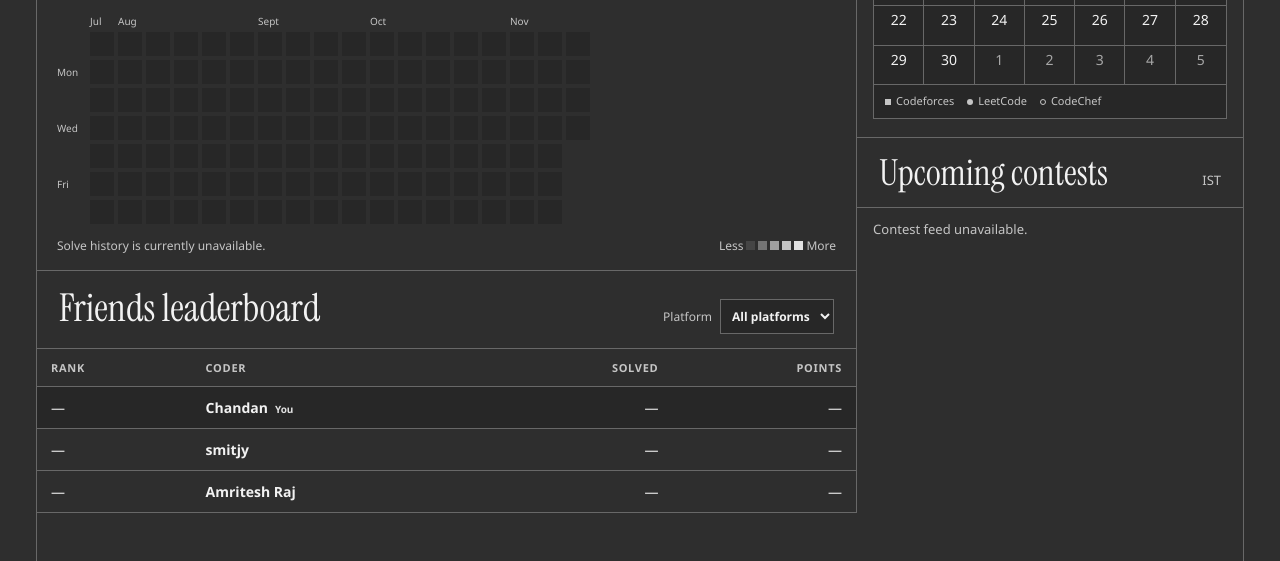
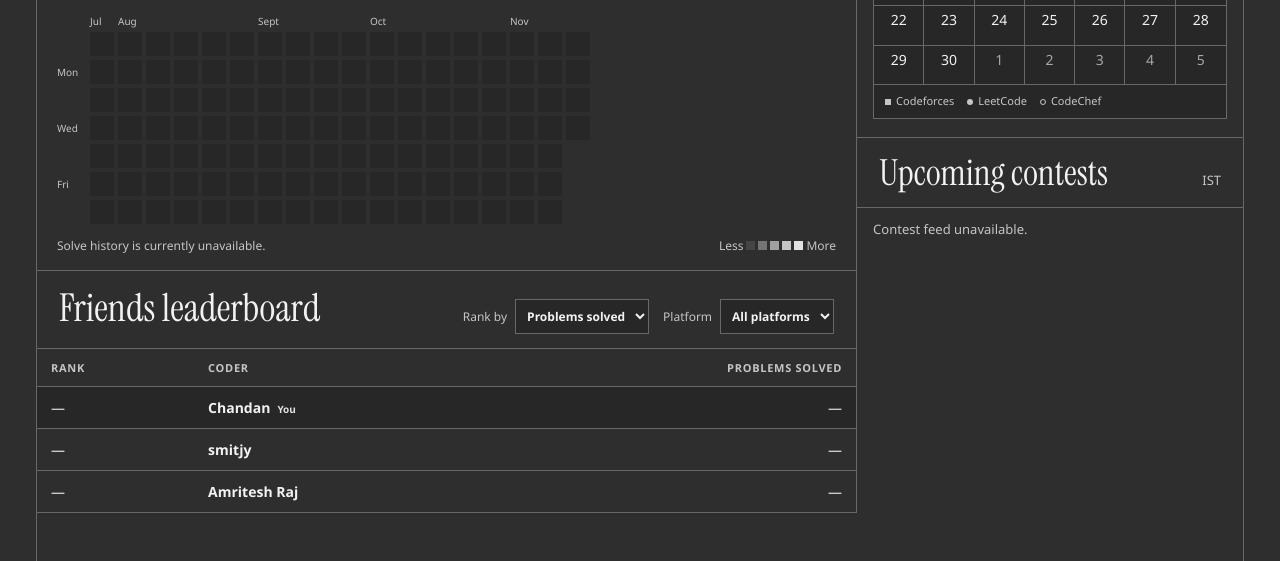
Before and after one commit to ChandanYdv0402/cat-prep-daily, a plain HTML site: page dist/index.html in a window 1280 px wide. Shown: the part 587-1148 px from the top of the page. Drawn offline with Linux system fonts and the light colour scheme; no server answers.

Commit message:
Add solved and rating leaderboard rankings

```diff
--- a/dist/coding.css
+++ b/dist/coding.css
@@ -29,6 +29,7 @@
 .coding-heading h2 { font-size: clamp(29px, 3vw, 40px); }
 .coding-controls { display: flex; flex-wrap: wrap; align-items: center; gap: 5px 11px; }
 .coding-status, .coding-message { color: var(--muted); margin: 0; font-size: 13px; line-height: 1.45; }
+.leaderboard-filters { display: flex; flex-wrap: wrap; align-items: center; gap: 6px 14px; }
 .coding-filter { display: flex; align-items: center; gap: 8px; font-size: 12px; white-space: nowrap; color: var(--muted); }
 .coding-filter select {
   min-height: 35px;
--- a/dist/coding.js
+++ b/dist/coding.js
@@ -4,6 +4,7 @@
   const data = window.CodingData;
   const calendar = window.DashboardCalendar;
   const number = new Intl.NumberFormat("en-IN", { maximumFractionDigits: 0 });
+  const ratingNumber = new Intl.NumberFormat("en-IN", { maximumFractionDigits: 3 });
   const contestDate = new Intl.DateTimeFormat("en-IN", {
     timeZone: "Asia/Kolkata", weekday: "short", month: "short", day: "numeric", hour: "numeric", minute: "2-digit",
   });
@@ -14,6 +15,10 @@
   const weeks = 18;
   const msPerDay = 86_400_000;
   const byId = id => document.getElementById(id);
+  const leaderboardMetric = byId("leaderboard-metric");
+  const leaderboardPlatform = byId("leaderboard-platform");
+  let solvedPlatform = leaderboardPlatform.value;
+  let ratingPlatform;
   const state = { players: [], activity: {}, contests: [], contestStatus: "loading", refreshFailed: false };
   let countdownContest = null;
   let countdownDigits = [];
@@ -40,12 +45,9 @@
   const mine = () => state.players.find(player => player.name === "Chandan");
   const fmt = value => Number.isFinite(value) ? number.format(value) : "—";
 
-  function totals(player) {
+  function totalSolved(player) {
     const current = Object.values(player.stats);
-    return {
-      solved: current.length ? current.reduce((sum, item) => sum + item.solved, 0) : null,
-      points: current.length ? current.reduce((sum, item) => sum + item.points, 0) : null,
-    };
+    return current.length ? current.reduce((sum, item) => sum + item.solved, 0) : null;
   }
 
   function renderProfiles() {
@@ -81,35 +83,43 @@
       return item;
     });
     byId("coding-profiles").replaceChildren(...items);
-    const { solved } = totals(player);
+    const solved = totalSolved(player);
     byId("coding-summary").textContent = solved == null
       ? "LeetCode, CodeChef and Codeforces"
       : fmt(solved) + " problems solved across linked profiles";
   }
 
   function renderLeaderboard() {
-    const platform = byId("leaderboard-platform").value;
-    const all = platform === "all";
-    byId("leaderboard-stat").textContent = all ? "Points" : "Rating";
+    const metric = leaderboardMetric.value;
+    const platform = leaderboardPlatform.value;
+    const rating = metric === "rating";
+    byId("leaderboard-stat").textContent = rating ? "Rating" : "Problems solved";
     const members = state.players.length ? state.players : data.names.map(name => ({ name, stats: {} }));
-    const rows = members.map(player => ({
-      player, stats: all ? totals(player) : player.stats[platform],
-    })).sort((a, b) => (b.stats?.solved ?? -1) - (a.stats?.solved ?? -1));
-    let previousSolved;
+    const rows = members.map(player => {
+      const value = platform === "all" ? totalSolved(player) : player.stats[platform]?.[metric];
+      return { player, score: Number.isFinite(value) ? value : null };
+    }).sort((a, b) => (b.score ?? -1) - (a.score ?? -1));
+    let previousScore;
     let rank = 0;
-    byId("coding-leaderboard").replaceChildren(...rows.map(({ player, stats }, index) => {
+    byId("coding-leaderboard").replaceChildren(...rows.map(({ player, score }, index) => {
       const row = node("tr", player.name === "Chandan" ? "leaderboard-me" : "");
-      const solved = stats?.solved;
-      if (solved !== previousSolved) rank = index + 1;
-      previousSolved = solved;
+      if (score !== previousScore) rank = index + 1;
+      previousScore = score;
       const label = node("th", "", player.name);
       label.scope = "row";
       if (player.name === "Chandan") label.append(node("span", "you-label", "You"));
-      const metric = all ? stats?.points : stats?.rating;
-      row.append(node("td", "", Number.isFinite(solved) ? rank : "—"), label,
-        node("td", "", fmt(solved)), node("td", "", fmt(metric)));
+      const display = score === null ? "—" : (rating ? ratingNumber : number).format(score);
+      row.append(node("td", "", score === null ? "—" : rank), label, node("td", "", display));
       return row;
     }));
+  }
+
+  function switchLeaderboardMetric() {
+    const rating = leaderboardMetric.value === "rating";
+    leaderboardPlatform.options[0].disabled = rating;
+    const defaultRatingPlatform = solvedPlatform === "all" ? "leetcode" : solvedPlatform;
+    leaderboardPlatform.value = rating ? ratingPlatform ?? defaultRatingPlatform : solvedPlatform;
+    renderLeaderboard();
   }
 
   function renderHeatmap() {
@@ -292,7 +302,12 @@
     }
   }
 
-  byId("leaderboard-platform").addEventListener("change", renderLeaderboard);
+  leaderboardMetric.addEventListener("change", switchLeaderboardMetric);
+  leaderboardPlatform.addEventListener("change", () => {
+    if (leaderboardMetric.value === "rating") ratingPlatform = leaderboardPlatform.value;
+    else solvedPlatform = leaderboardPlatform.value;
+    renderLeaderboard();
+  });
   byId("heatmap-platform").addEventListener("change", renderHeatmap);
   byId("coding-refresh").addEventListener("click", sync);
   setInterval(() => {
--- a/dist/index.html
+++ b/dist/index.html
@@ -62,6 +62,11 @@
         <section aria-labelledby="leaderboard-title">
           <div class="section-heading coding-heading">
             <h2 id="leaderboard-title">Friends leaderboard</h2>
+            <div class="leaderboard-filters">
+              <label class="coding-filter">Rank by <select id="leaderboard-metric">
+                <option value="solved">Problems solved</option>
+                <option value="rating">Rating</option>
+              </select></label>
               <label class="coding-filter">Platform <select id="leaderboard-platform">
                 <option value="all">All platforms</option>
                 <option value="leetcode">LeetCode</option>
@@ -69,9 +74,10 @@
                 <option value="codeforces">Codeforces</option>
               </select></label>
             </div>
+          </div>
           <div class="coding-table-wrap">
             <table class="coding-table">
-              <thead><tr><th scope="col">Rank</th><th scope="col">Coder</th><th scope="col">Solved</th><th scope="col" id="leaderboard-stat">Points</th></tr></thead>
+              <thead><tr><th scope="col">Rank</th><th scope="col">Coder</th><th scope="col" id="leaderboard-stat" aria-sort="descending">Problems solved</th></tr></thead>
               <tbody id="coding-leaderboard"></tbody>
             </table>
           </div>
```
Lines whose indentation alone changed are shown as unchanged.
